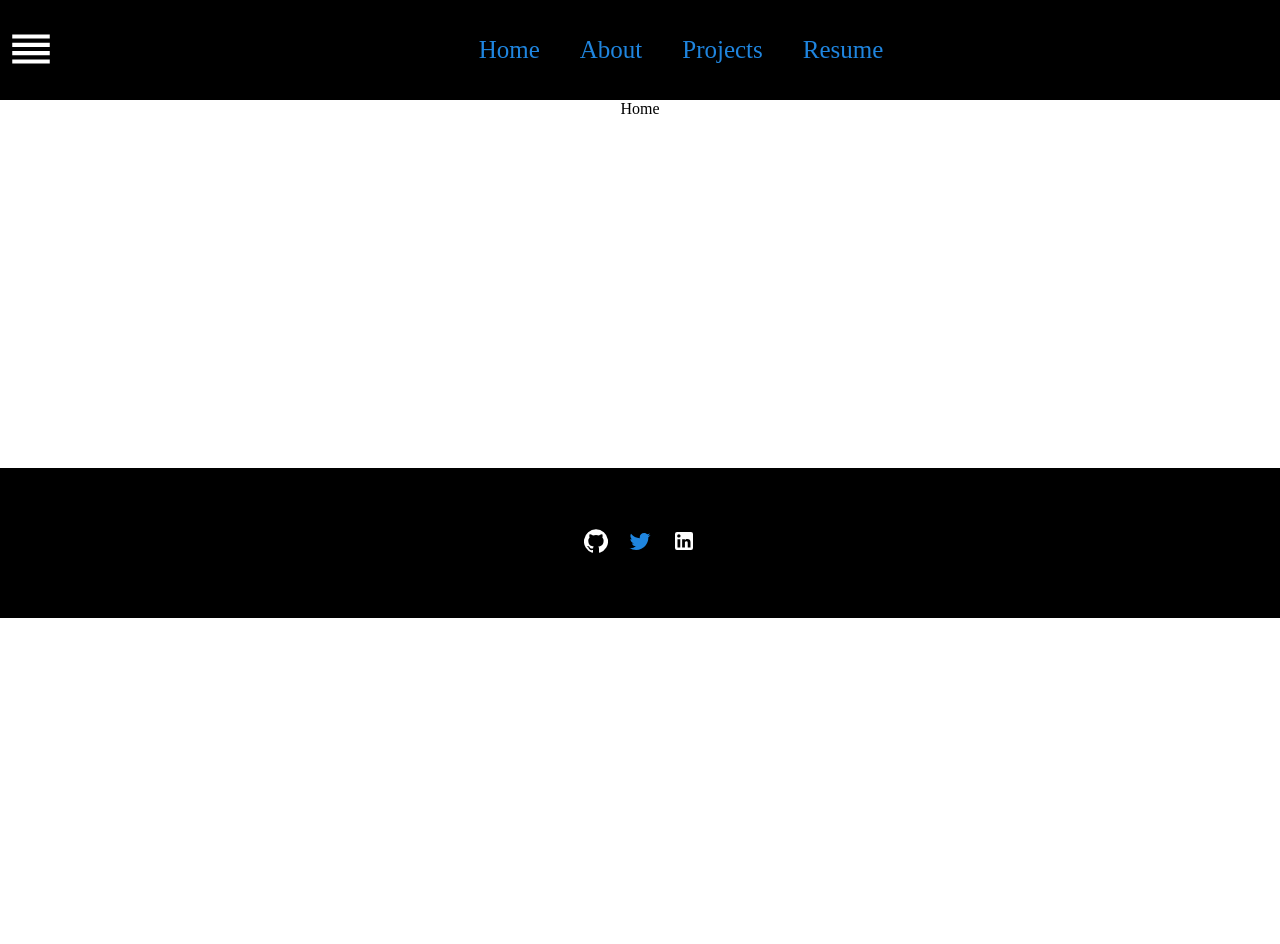
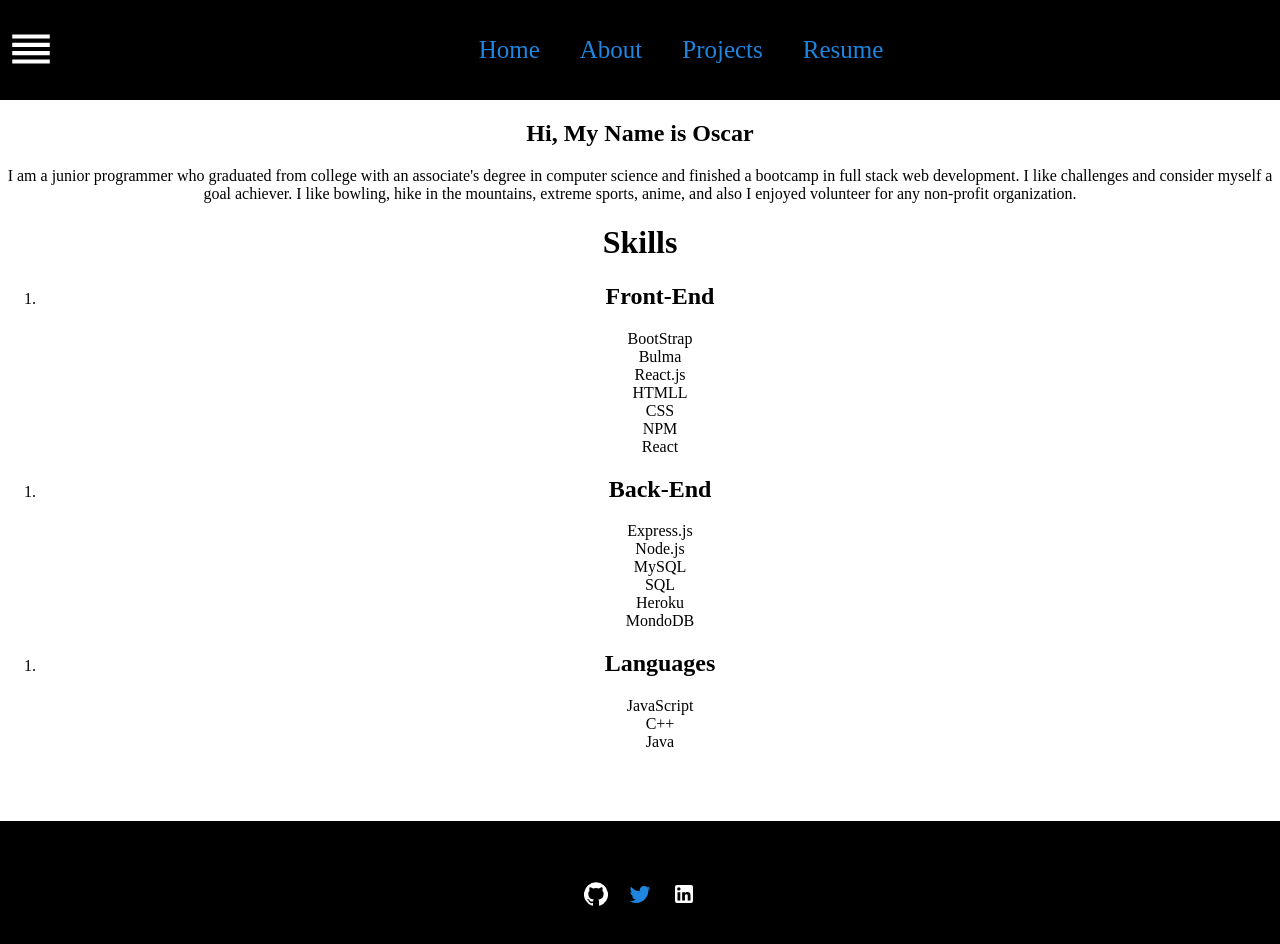
Before and after one commit to ozqr20/React-Portfolio, a React (Create React App) app: page / in a window 1280 px wide. Shown: the top 944 px of the page. Before the commit the page ends 800 px from the top, so only its background shows below. Built offline with nearby package versions, Linux system fonts and the light colour scheme.

Commit message:
home page

```diff
--- a/src/pages/Home.js
+++ b/src/pages/Home.js
@@ -2,7 +2,57 @@ import React from 'react'
 
 function Home() {
   return (
-    <div>Home</div>
+    <div className='home'>
+      <div className='introduction'>
+        <h2>Hi, My Name is Oscar </h2>
+          <div className='me'>
+            <p> I am a junior programmer who graduated from college with an associate's
+            degree in computer science and finished a bootcamp in full stack web development. I like challenges and consider myself a
+            goal achiever. I like bowling, hike in the mountains, extreme sports, anime, and also I enjoyed volunteer for any non-profit
+            organization. </p>
+          </div>
+      </div>
+      <div className='skills'>
+        <h1>Skills</h1>
+        <div className='front-end'>
+          <ol className='list'>
+            <li className='item'>
+              <h2>Front-End</h2>
+              <span>BootStrap</span><br></br>
+              <span>Bulma</span><br></br>
+              <span>React.js</span><br></br>
+              <span>HTMLL</span><br></br>
+              <span>CSS</span><br></br>
+              <span>NPM</span><br></br>
+              <span>React</span><br></br>
+            </li>
+          </ol>
+        </div>
+        <div className='back-end'>
+          <ol className='list'>
+            <li className='item'>
+              <h2>Back-End</h2>
+              <span>Express.js</span><br></br>
+              <span>Node.js</span><br></br>
+              <span>MySQL</span><br></br>
+              <span>SQL</span><br></br>
+              <span>Heroku</span><br></br>
+              <span>MondoDB</span><br></br>
+            </li>
+          </ol>
+        </div>
+        <div className='languages'>
+          <ol className='list'>
+            <li className='item'>
+              <h2>Languages</h2>
+              <span>JavaScript</span><br></br>
+              <span>C++</span><br></br>
+              <span>Java</span><br></br>
+            </li>
+          </ol>
+        </div>
+      </div>
+    </div>
   )
 }
 
--- a/src/styles/Footer.css
+++ b/src/styles/Footer.css
@@ -6,7 +6,7 @@
     align-items: center;
     justify-content: center;
     flex-direction: column;
-    margin-top: 350px;
+    margin-top: 70px;
 
 }
 
```
